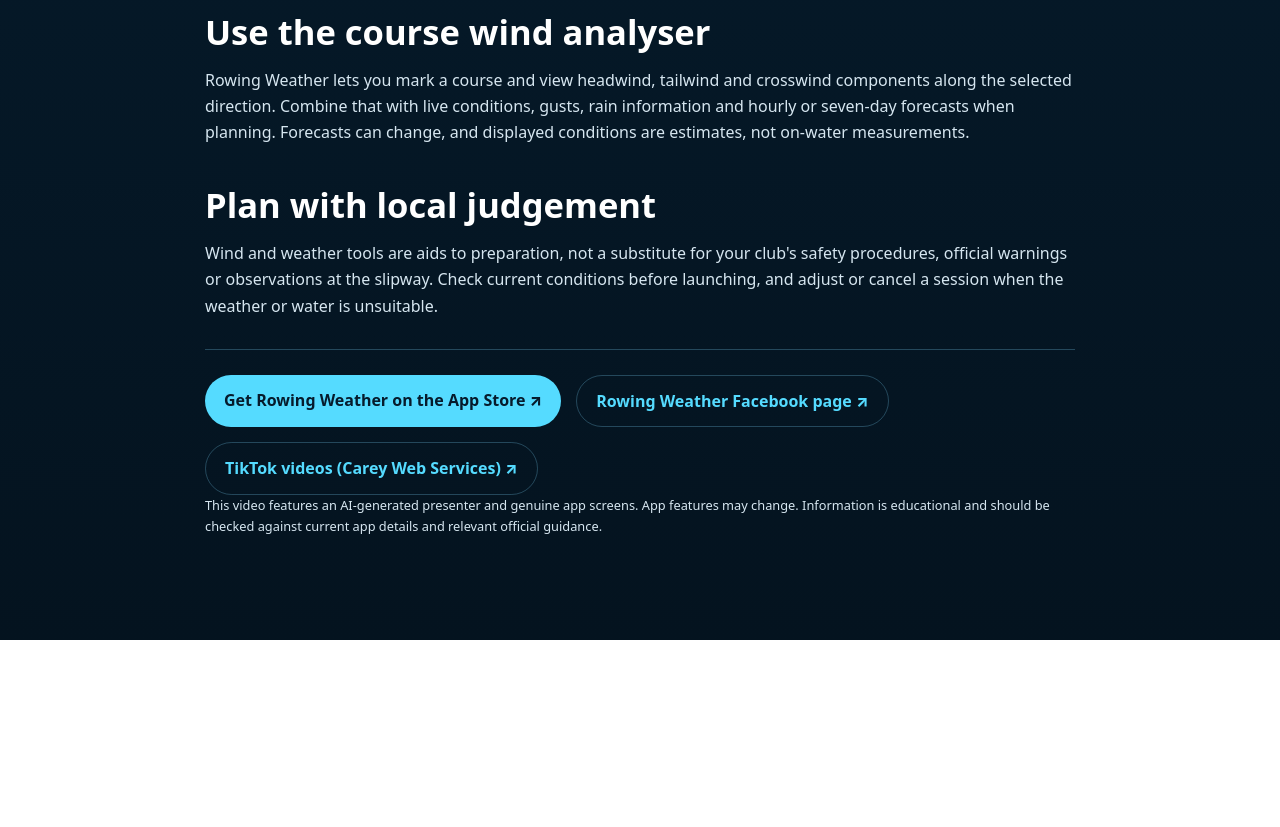
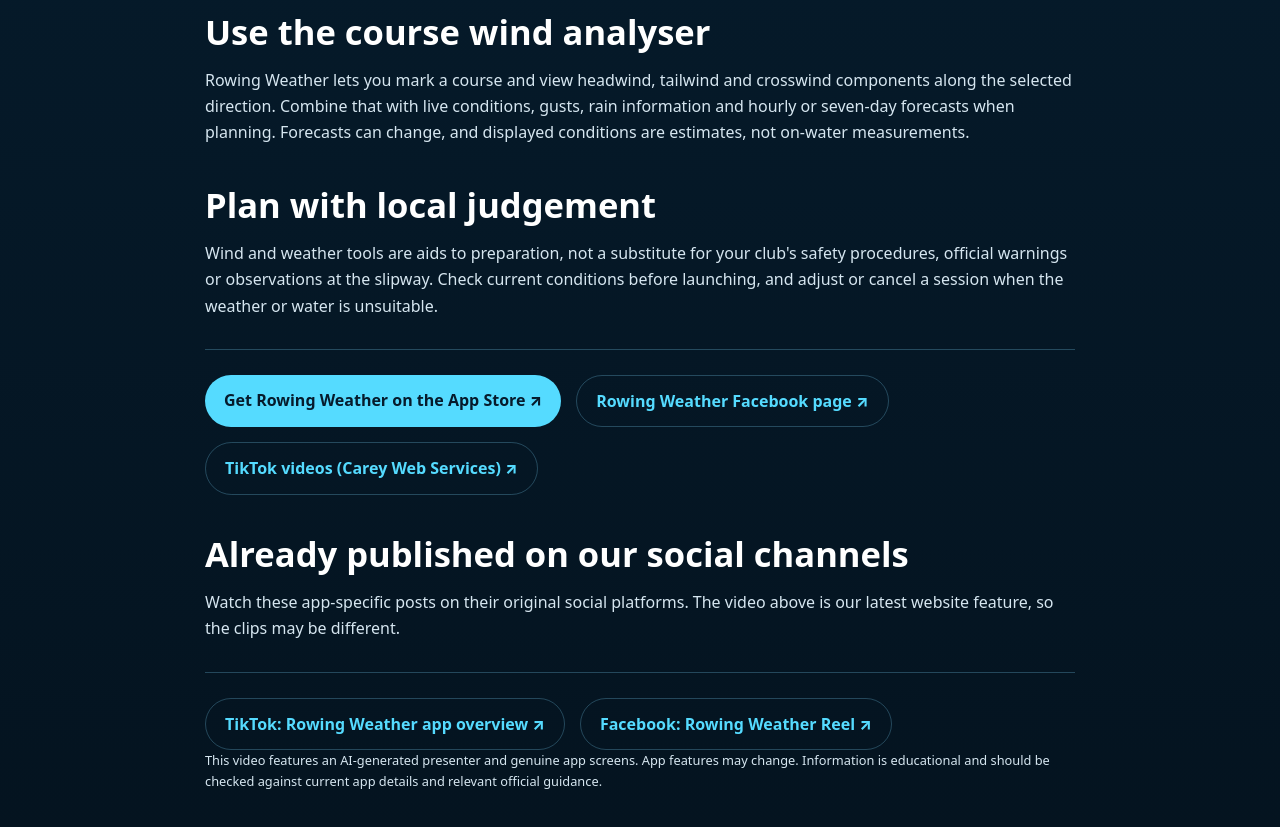
Before and after one commit to noelcarey74-stack/rowing-weather-website, a plain HTML site: page video-tips.html in a window 1280 px wide. Shown: the part 1333-2160 px from the top of the page. Before the commit the page ends 1973 px from the top, so only its background shows below. Drawn offline with Linux system fonts and the light colour scheme.

Commit message:
Link app website to verified published TikTok Facebook and Instagram videos

```diff
--- a/video-tips.html
+++ b/video-tips.html
@@ -36,8 +36,16 @@
 <section><h2>Plan with local judgement</h2><p>Wind and weather tools are aids to preparation, not a substitute for your club&#x27;s safety procedures, official warnings or observations at the slipway. Check current conditions before launching, and adjust or cancel a session when the weather or water is unsuitable.</p></section>
 <div class="social-watch-page__cta">
 <a href="https://apps.apple.com/ie/app/rowing-weather/id6818282538" target="_blank" rel="noopener noreferrer">Get Rowing Weather on the App Store ↗</a>
-<a href="https://www.facebook.com/profile.php?id=1419542561248697" target="_blank" rel="noopener noreferrer" class="alt">Rowing Weather Facebook page ↗</a> <a href="https://www.tiktok.com/@care.web.services" target="_blank" rel="noopener noreferrer" class="alt">TikTok videos (Carey Web Services) ↗</a>
+<a href="https://www.facebook.com/profile.php?id=61596281533988" target="_blank" rel="noopener noreferrer" class="alt">Rowing Weather Facebook page ↗</a> <a href="https://www.tiktok.com/@care.web.services" target="_blank" rel="noopener noreferrer" class="alt">TikTok videos (Carey Web Services) ↗</a>
 </div>
+<section class="social-watch-page__published" aria-labelledby="published-social-title">
+<h2 id="published-social-title">Already published on our social channels</h2>
+<p>Watch these app-specific posts on their original social platforms. The video above is our latest website feature, so the clips may be different.</p>
+<div class="social-watch-page__cta">
+<a class="alt" href="https://www.tiktok.com/@care.web.services/video/7708190356134710550" target="_blank" rel="noopener noreferrer">TikTok: Rowing Weather app overview ↗</a>
+<a class="alt" href="https://www.facebook.com/reel/1125231640396977/" target="_blank" rel="noopener noreferrer">Facebook: Rowing Weather Reel ↗</a>
+</div>
+</section>
 <p class="social-watch-page__fine">This video features an AI-generated presenter and genuine app screens. App features may change. Information is educational and should be checked against current app details and relevant official guidance.</p>
 </div>
 </main>
```
